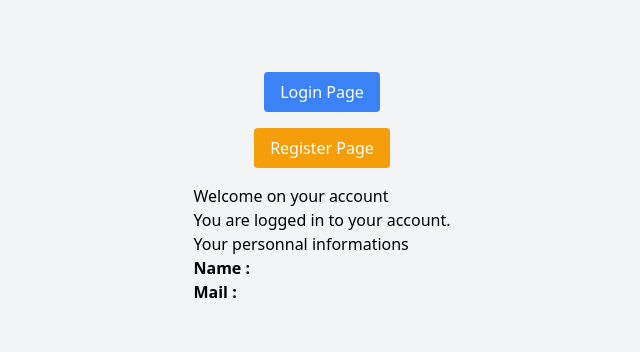
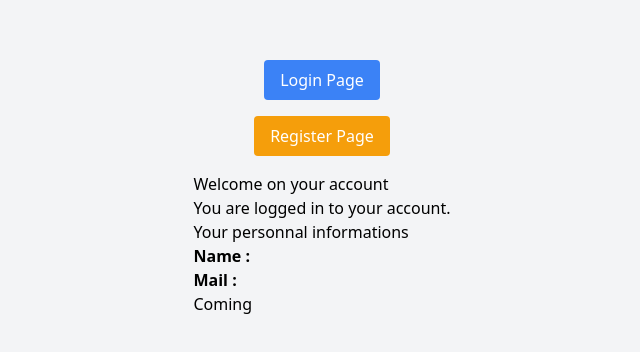
Before and after one commit to clementmarius/followedApplicationsInternship, a React (Vite) app in the folder front/frontFollowed/: page /landingPage in a window 1280 px wide. Shown: the part 212-564 px from the top of the page, without its empty margins (318-958 px from the left). Built offline with nearby package versions, Linux system fonts and the light colour scheme.

Commit message:
start React

```diff
--- a/front/frontFollowed/src/pages/LandingPage.jsx
+++ b/front/frontFollowed/src/pages/LandingPage.jsx
@@ -17,6 +17,8 @@ const displayProfile = async () => {
       <p><strong>Name :</strong> </p>
       <p><strong>Mail :</strong> </p>
       <p></p>
+      <p></p>
+      <p>Coming</p>
     </div>
   );
 };
```
